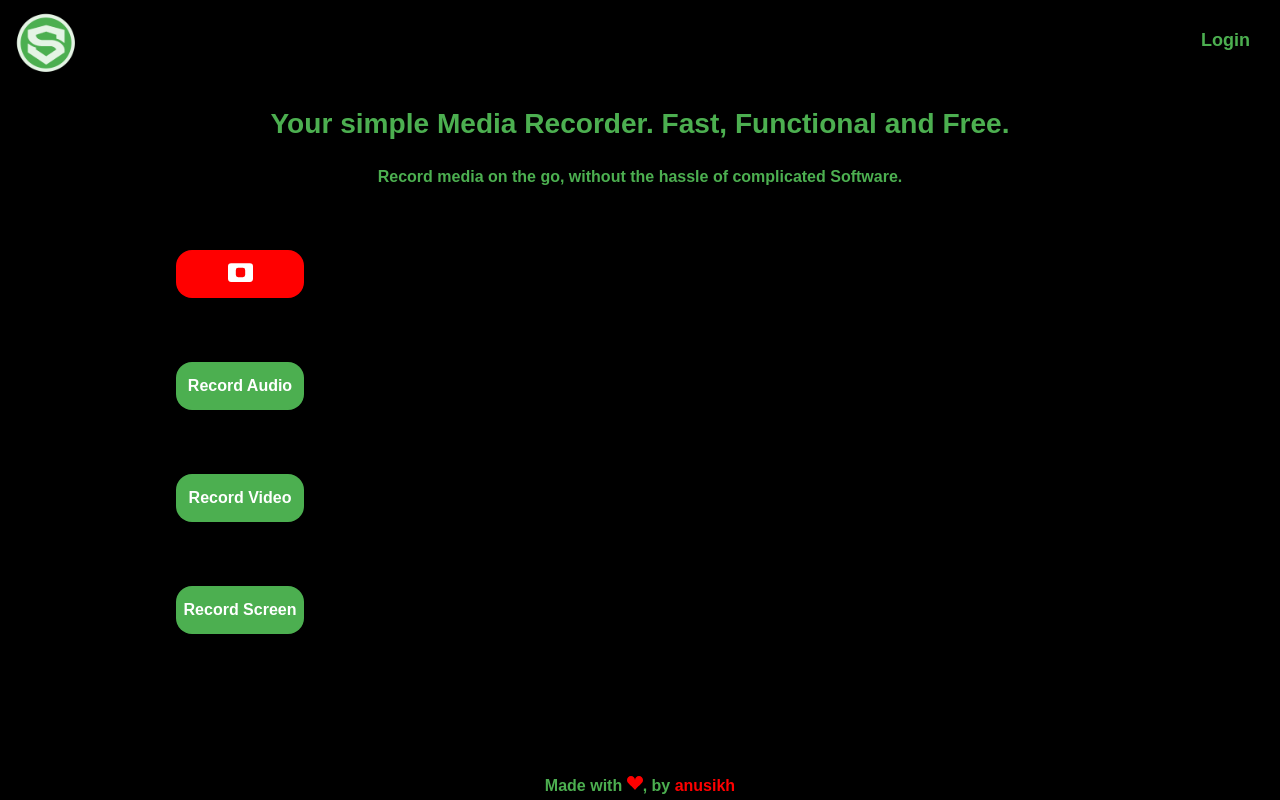
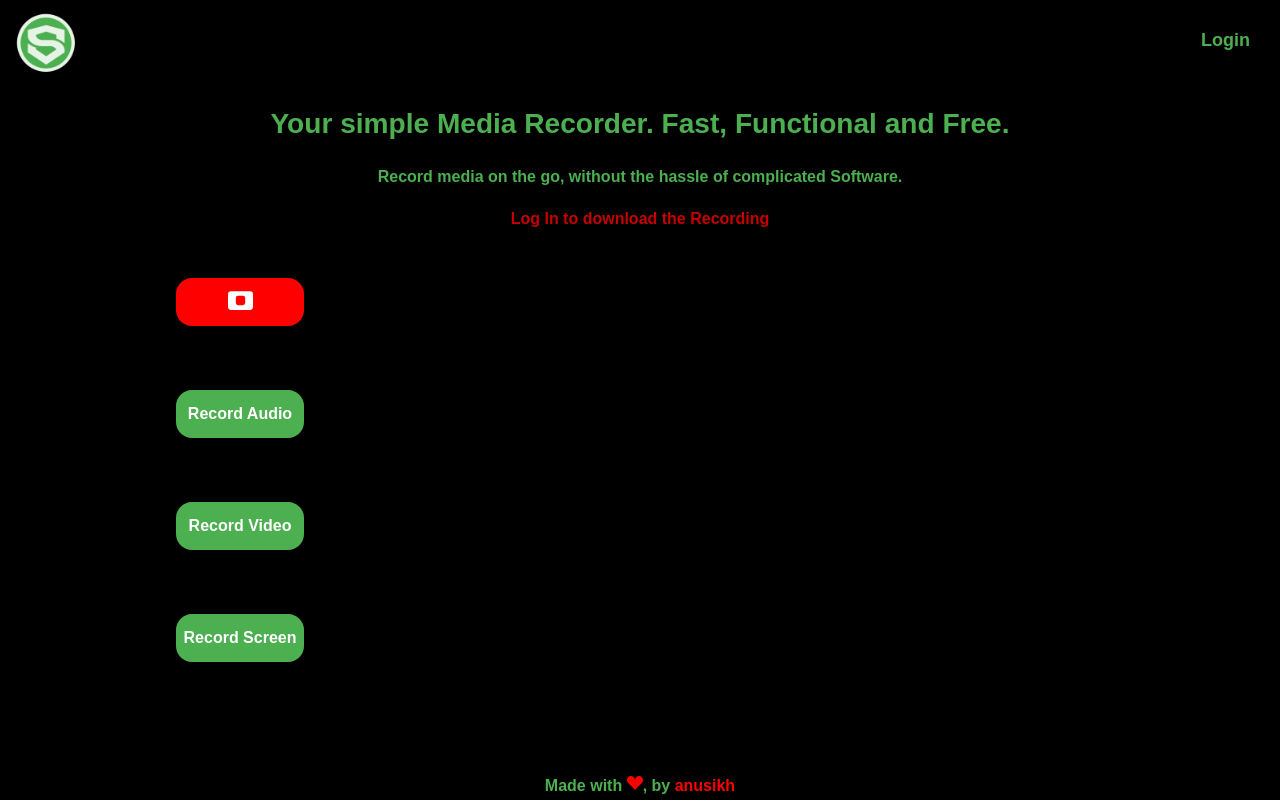
Before and after one commit to anujsinha789/screen-recorder, a React (Create React App) app: page / in a window 1280 px wide. Built offline with nearby package versions, Linux system fonts and the light colour scheme; a web font is replaced by a local one.

Commit message:
added Login to Download

```diff
--- a/src/App.js
+++ b/src/App.js
@@ -10,6 +10,7 @@ import {
 } from "react-icons/bs";
 import GoogleAd from "./components/GoogleAd";
 import FirebaseLogin from "./components/FirebaseLogin";
+import { LogContext } from "./context/LogContext";
 
 export default function App() {
   const [dow, setDow] = React.useState("none");
@@ -17,6 +18,8 @@ export default function App() {
   const [rec, setRec] = React.useState(false);
   const [sb, setSb] = React.useState(false);
   const [prev, setPrev] = React.useState();
+
+  const { loggedIn, dispatch } = React.useContext(LogContext);
 
   const [videoElement, setVideoElement] = React.useState(null);
   const [downloadLink, setDownloadLink] = React.useState(null);
@@ -182,6 +185,9 @@ export default function App() {
         <p>
           Record media on the go, without the hassle of complicated Software.
         </p>
+        {loggedIn === false ? (
+          <span>Log In to download the Recording</span>
+        ) : null}
       </div>
 
       <div className="App__Body">
@@ -194,8 +200,9 @@ export default function App() {
           >
             <BsPlayBtnFill size={25} />
           </button>
+
           <button
-            style={{ display: `${dow}` }}
+            style={{ display: `${loggedIn === true ? dow : "none"}` }}
             id="Download"
             className="record"
           >
--- a/src/components/FirebaseLogin.js
+++ b/src/components/FirebaseLogin.js
@@ -2,15 +2,20 @@ import React from "react";
 import "../styles.css";
 import { signInWithPopup } from "firebase/auth";
 import { auth, provider } from "../firebase";
+import { LogContext } from "../context/LogContext";
 
 function FirebaseLogin() {
   const [photoURL, setPhotoUrl] = React.useState("");
+
+  const x = React.useContext(LogContext);
+  const { loggedIn, dispatch } = x;
 
   const signInWithFirebase = () => {
     signInWithPopup(auth, provider)
       .then((res) => {
         const user = res.user;
         setPhotoUrl(user.photoURL);
+        dispatch({ type: "change" });
       })
       .catch((error) => {
         console.log(error);
--- a/src/components/GoogleAd.js
+++ b/src/components/GoogleAd.js
@@ -9,7 +9,7 @@ class GoogleAd extends Component {
     return (
       <div>
         <ins
-          class="adsbygoogle"
+          className="adsbygoogle"
           style={{ display: "block" }}
           data-ad-client="ca-pub-8898673271651962"
           data-ad-slot="5978275945"
--- /dev/null
+++ b/src/context/LogContext.js
@@ -0,0 +1,19 @@
+import React from "react";
+
+const initialState = {
+  loggedIn: false,
+};
+
+export const LogContext = React.createContext(initialState);
+
+export const LogProvider = (props) => {
+  const [loggedIn, dispatch] = React.useReducer((state, action) => {
+    if (action.type === "change") return !state;
+    else return state;
+  }, initialState.loggedIn);
+  return (
+    <LogContext.Provider value={{ loggedIn, dispatch }}>
+      {props.children}
+    </LogContext.Provider>
+  );
+};
--- a/src/index.js
+++ b/src/index.js
@@ -1,6 +1,12 @@
 import ReactDOM from "react-dom";
 
 import App from "./App";
+import { LogProvider } from "./context/LogContext";
 
 const rootElement = document.getElementById("root");
-ReactDOM.render(<App />, rootElement);
+ReactDOM.render(
+  <LogProvider>
+    <App />
+  </LogProvider>,
+  rootElement
+);
--- a/src/styles.css
+++ b/src/styles.css
@@ -47,6 +47,33 @@ body {
 .App__Description > p {
   font-size: 1rem;
   font-weight: bold;
+}
+
+.App__Description > span {
+  font-size: 1rem;
+  font-weight: bold;
+  color: red;
+  animation-name: beep;
+  animation-duration: 2s;
+  animation-iteration-count: infinite;
+}
+
+@keyframes beep {
+  /* from {
+    color: red;
+  }
+  to {
+    color: black;
+  } */
+  0% {
+    color: red;
+  }
+  50% {
+    color: black;
+  }
+  100% {
+    color: red;
+  }
 }
 
 .App__Body {
```
